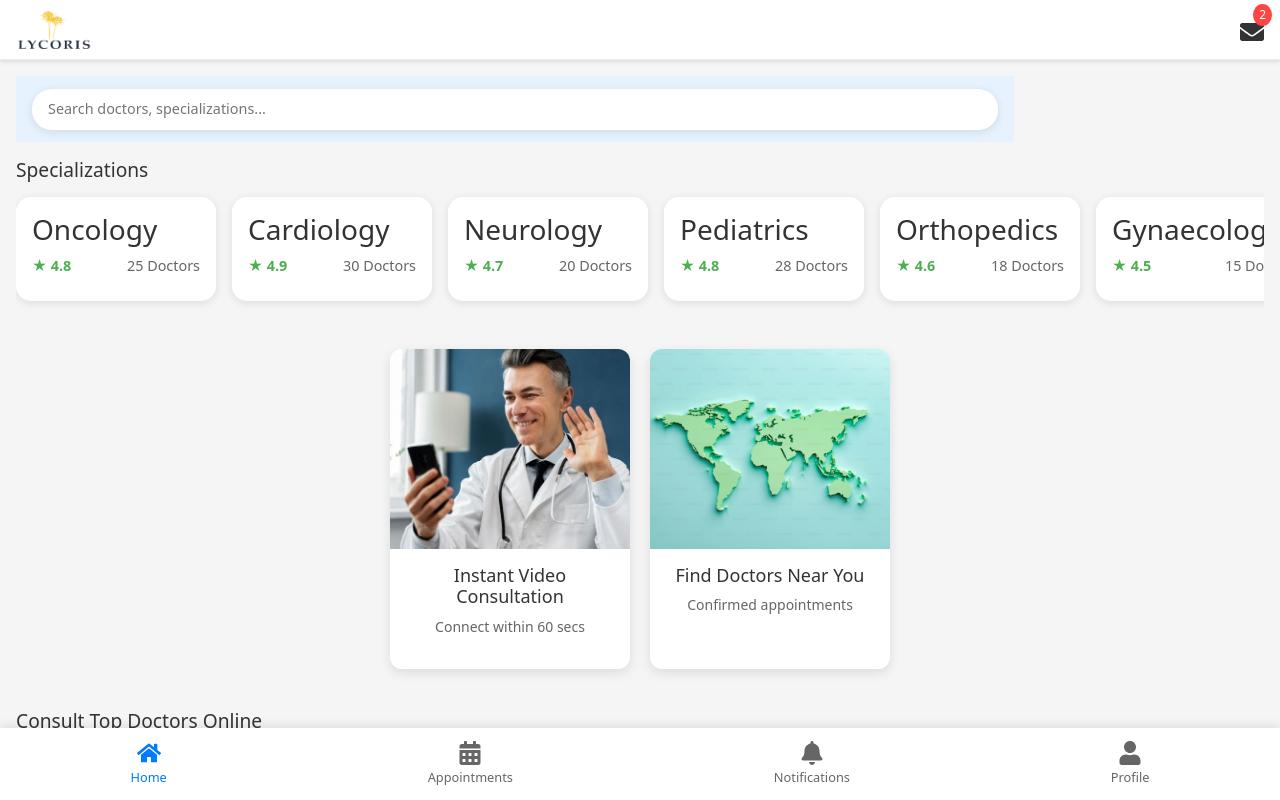
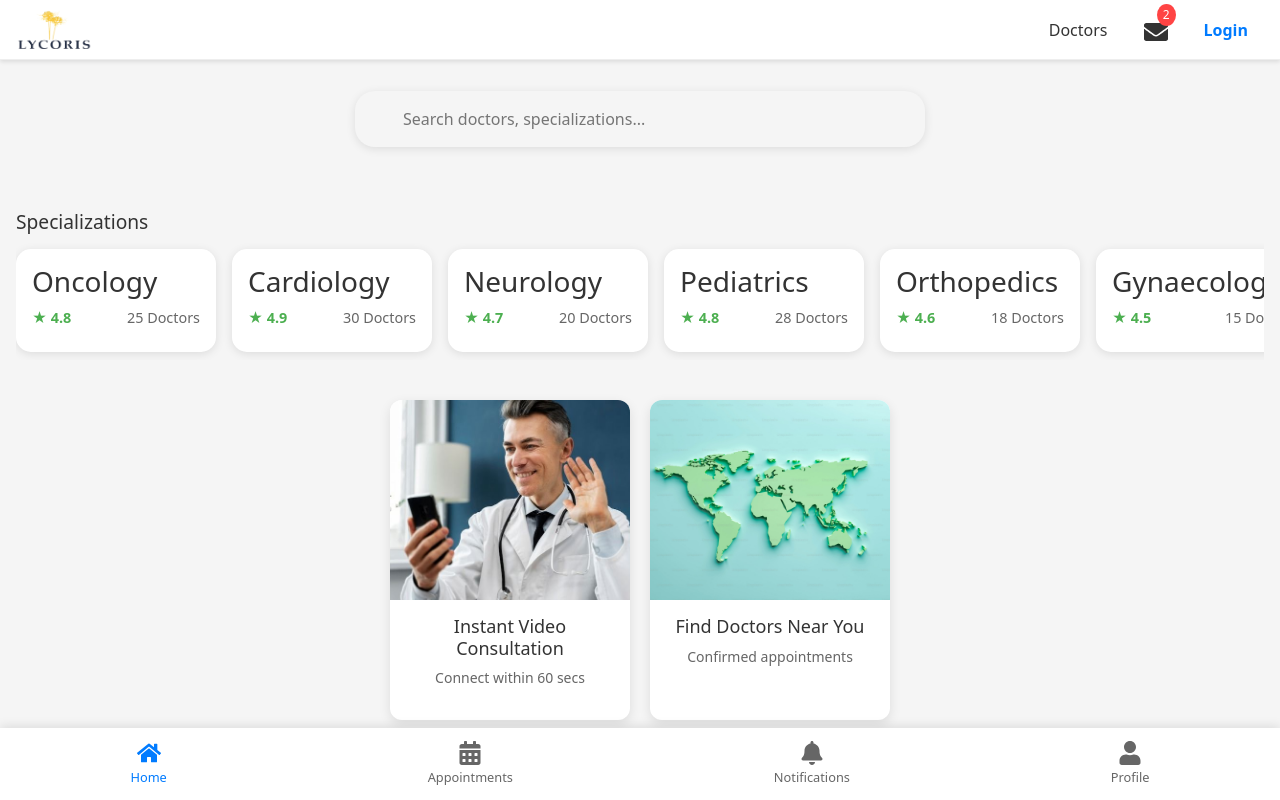
Before and after one commit to ajaybabby/lycospec, a React (Create React App) app: page / in a window 1280 px wide. Built offline with nearby package versions, Linux system fonts and the light colour scheme.

Commit message:
home design

```diff
--- a/src/pages/home/home.css
+++ b/src/pages/home/home.css
@@ -523,3 +523,124 @@
     max-width: 320px;
   }
 }
+
+.search-input-header {
+  flex: 1;
+  max-width: 500px;
+  padding: 10px 15px;
+  border: 1px solid #e0e0e0;
+  border-radius: 8px;
+  font-size: 14px;
+  margin: 0 20px;
+}
+
+.search-container {
+  margin: 0;
+  padding: 15px;
+  width: 100%;
+  transition: opacity 0.3s ease;
+}
+
+.search-container.hidden {
+  opacity: 0;
+  pointer-events: none;
+}
+
+.search-input {
+  width: 100%;
+  padding: 12px 20px;
+  border: 1px solid #e0e0e0;
+  border-radius: 8px;
+  font-size: 16px;
+  background: white;
+}
+
+.search-input:focus,
+.search-input-header:focus {
+  outline: none;
+  border-color: #007bff;
+}
+
+.search-wrapper {
+  position: relative;
+  flex: 1;
+  max-width: 600px;
+  margin: 0 auto;
+}
+
+.search-dropdown {
+  position: absolute;
+  top: 100%;
+  left: 0;
+  right: 0;
+  background: white;
+  border: 1px solid #e0e0e0;
+  border-radius: 8px;
+  margin-top: 4px;
+  box-shadow: 0 4px 6px rgba(0, 0, 0, 0.1);
+  z-index: 1000;
+}
+
+.dropdown-item {
+  padding: 12px 16px;
+  display: flex;
+  justify-content: space-between;
+  align-items: center;
+  cursor: pointer;
+  transition: background-color 0.2s;
+}
+
+.dropdown-item:hover {
+  background-color: #f5f5f5;
+}
+
+.spec-name {
+  font-weight: 500;
+  color: #333;
+}
+
+.spec-count {
+  color: #666;
+  font-size: 14px;
+}
+
+.header-links {
+  display: flex;
+  align-items: center;
+  margin: 0 20px;
+}
+
+.header-right {
+  display: flex;
+  align-items: center;
+  gap: 20px;
+}
+
+.header-link {
+  color: #333;
+  text-decoration: none;
+  font-weight: 500;
+  font-size: 16px;
+  padding: 8px 16px;
+  border-radius: 4px;
+  transition: all 0.2s;
+}
+
+.login-link {
+  color: #007bff;
+  text-decoration: none;
+  font-weight: 600;
+  font-size: 16px;
+  padding: 8px 16px;
+  border-radius: 4px;
+  transition: all 0.2s;
+}
+
+.login-link:hover {
+  background-color: rgba(0, 123, 255, 0.1);
+}
+
+.header-link:hover {
+  background-color: rgba(0, 0, 0, 0.05);
+  color: #007bff;
+}
--- a/src/pages/home/home.js
+++ b/src/pages/home/home.js
@@ -1,9 +1,33 @@
-import React from 'react';
+import React, { useState, useEffect } from 'react';
 import { Link } from 'react-router-dom';
 import { FaHome, FaUser, FaCalendarAlt, FaBell, FaEnvelope } from 'react-icons/fa';
 import './home.css';
 
 const Home = () => {
+  const [searchTerm, setSearchTerm] = useState('');
+  const [isScrolled, setIsScrolled] = useState(false);
+  const [showDropdown, setShowDropdown] = useState(false);  // Add this line
+
+  useEffect(() => {
+    const handleScroll = () => {
+      const scrollPosition = window.scrollY;
+      setIsScrolled(scrollPosition > 100);
+    };
+
+    window.addEventListener('scroll', handleScroll);
+    return () => window.removeEventListener('scroll', handleScroll);
+  }, []);
+
+  useEffect(() => {
+    const handleClickOutside = (event) => {
+      if (!event.target.closest('.search-wrapper')) {
+        setShowDropdown(false);
+      }
+    };
+
+    document.addEventListener('click', handleClickOutside);
+    return () => document.removeEventListener('click', handleClickOutside);
+  }, []);
   const specializations = [
     { id: 1, name: 'Oncology', rating: 4.8, doctors: 25 },
     { id: 2, name: 'Cardiology', rating: 4.9, doctors: 30 },
@@ -26,19 +50,48 @@ const Home = () => {
 
   ];
 
+  useEffect(() => {
+    const handleClickOutside = (event) => {
+      if (!event.target.closest('.search-wrapper')) {
+        setShowDropdown(false);
+      }
+    };
+
+    document.addEventListener('click', handleClickOutside);
+    return () => document.removeEventListener('click', handleClickOutside);
+  }, []);
   return (
     <div className="app-container">
-      <div className="app-header">
+      <div className={`app-header ${isScrolled ? 'scrolled' : ''}`}>
         <img src="/logo.png" alt="LycoSpec" className="app-logo" />
-        <Link to="/messages" className="message-icon">
-          <FaEnvelope />
-          <span className="message-badge">2</span>
-        </Link>
+        {isScrolled && (
+          <input
+            type="text"
+            placeholder="Search doctors, specializations..."
+            value={searchTerm}
+            onChange={(e) => setSearchTerm(e.target.value)}
+            className="search-input-header"
+          />
+        )}
+        <div className="header-right">
+          <Link to="/doctors" className="header-link">Doctors</Link>
+          <Link to="/messages" className="message-icon">
+            <FaEnvelope />
+            <span className="message-badge">2</span>
+          </Link>
+          <Link to="/login" className="login-link">Login</Link>
+        </div>
       </div>
 
       <div className="main-content">
-        <div className="search-bar">
-          <input type="text" placeholder="Search doctors, specializations..." />
+        <div className={`search-container ${isScrolled ? 'hidden' : ''}`}>
+          <input
+            type="text"
+            placeholder="Search doctors, specializations..."
+            value={searchTerm}
+            onChange={(e) => setSearchTerm(e.target.value)}
+            className="search-input"
+          />
         </div>
 
         <h2 className="section-title">Specializations</h2>
--- a/src/pages/home/home2.css
+++ b/src/pages/home/home2.css
@@ -1,3 +1,59 @@
+.page-container {
+  min-height: 100vh;
+}
+
+.app-header {
+  padding: 15px 20px;
+  background: white;
+  box-shadow: 0 2px 4px rgba(0, 0, 0, 0.1);
+  position: fixed;
+  top: 0;
+  left: 0;
+  right: 0;
+  z-index: 100;
+  display: flex;
+  align-items: center;
+  transition: all 0.3s ease;
+}
+
+.app-header.scrolled {
+  padding: 10px 20px;
+}
+
+.search-input-header {
+  margin-left: 20px;
+  flex: 1;
+  max-width: 400px;
+  padding: 8px 15px;
+  border: 1px solid #ddd;
+  border-radius: 8px;
+  font-size: 14px;
+}
+
+.search-container {
+  transition: opacity 0.3s ease;
+}
+
+.search-container.hidden {
+  opacity: 0;
+  pointer-events: none;
+}
+
+.specializations-container {
+  padding-top: 80px;
+}
+
+/* Adjust your existing styles as needed */
+.app-logo {
+  height: 40px;
+  object-fit: contain;
+}
+
+/* Adjust existing container to account for header */
+.specializations-container {
+  padding-top: 20px;
+}
+
 .specializations-container {
   padding: 2rem;
   max-width: 1400px;
--- a/src/pages/home/home2.js
+++ b/src/pages/home/home2.js
@@ -1,8 +1,20 @@
-import React, { useState } from 'react';
+import React, { useState, useEffect } from 'react';
+import { Link } from 'react-router-dom';
 import './home2.css';
 
 const Home2 = () => {
   const [searchTerm, setSearchTerm] = useState('');
+  const [isScrolled, setIsScrolled] = useState(false);
+
+  useEffect(() => {
+    const handleScroll = () => {
+      const scrollPosition = window.scrollY;
+      setIsScrolled(scrollPosition > 100);
+    };
+
+    window.addEventListener('scroll', handleScroll);
+    return () => window.removeEventListener('scroll', handleScroll);
+  }, []);
 
   const specializations = [
     {
@@ -68,8 +80,22 @@ const Home2 = () => {
   );
 
   return (
+    <div className="page-container">
+      <div className={`app-header ${isScrolled ? 'scrolled' : ''}`}>
+        <img src="/logo.png" alt="LycoSpec" className="app-logo" />
+        {isScrolled && (
+          <input
+            type="text"
+            placeholder="Search specializations..."
+            value={searchTerm}
+            onChange={(e) => setSearchTerm(e.target.value)}
+            className="search-input-header"
+          />
+        )}
+      </div>
+
       <div className="specializations-container">
-      <div className="search-container">
+        <div className={`search-container ${isScrolled ? 'hidden' : ''}`}>
           <input
             type="text"
             placeholder="Search specializations..."
@@ -93,6 +119,7 @@ const Home2 = () => {
           ))}
         </div>
       </div>
+    </div>
   );
 };
 
```
Lines whose indentation alone changed are shown as unchanged.
